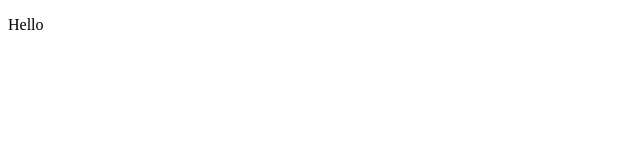
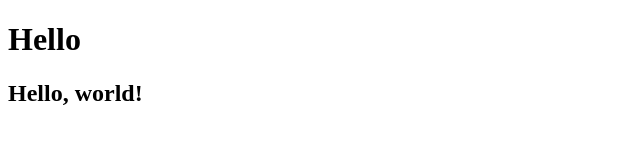
Before and after one commit to polygaloff/learningJS, a plain HTML site: page index.html in a window 1280 px wide. Shown: the whole page, without its empty margins (0-640 px from the left). Drawn offline with Linux system fonts and the light colour scheme.

Commit message:
Index.html mod

```diff
--- a/index.html
+++ b/index.html
@@ -8,10 +8,8 @@
 </head>
 
 <body>
-    <p>Hello</p>
-    <!-- <script>
-        alert(1);
-    </script> -->
+    <h1>Hello</h1>
+    <h2>Hello, world!</h2>
     <script src="js/script.js"></script>
 </body>
 
```
